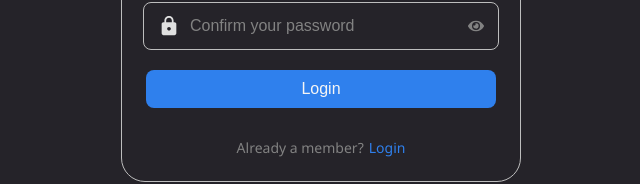
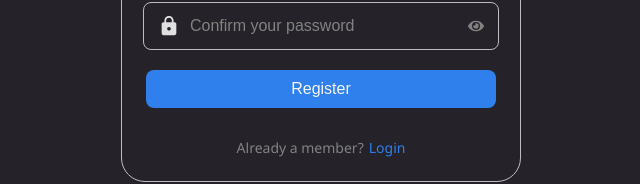
Before and after one commit to guivictorr/auth-app, a React (Create React App) app in the folder frontend/: page /signup in a window 1280 px wide. Shown: the part 470-654 px from the top of the page, without its empty margins (319-959 px from the left). Built offline with nearby package versions, Linux system fonts and the light colour scheme.

Commit message:
Update index.tsx

```diff
--- a/frontend/src/pages/SignUp/index.tsx
+++ b/frontend/src/pages/SignUp/index.tsx
@@ -102,7 +102,7 @@
             onChange={updateModel}
           />
           {error && <span className="error">{error}</span>}
-          <button type="submit">Login</button>
+          <button type="submit">Register</button>
           <span>
             Already a member?
             <Link to="/">Login</Link>
```
